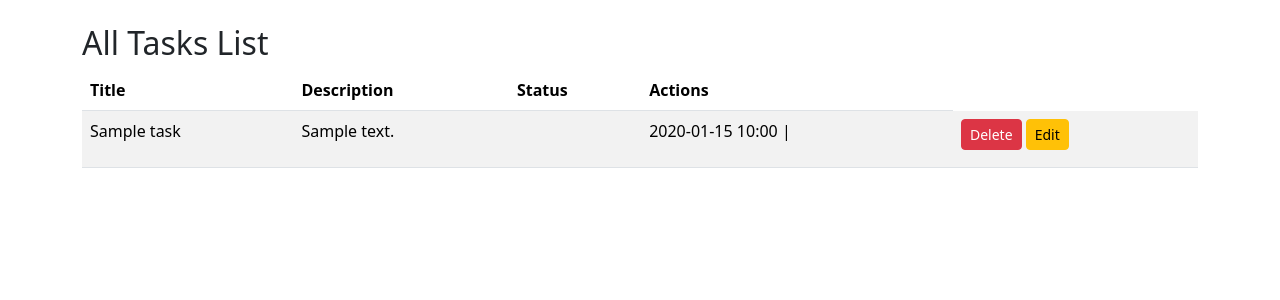
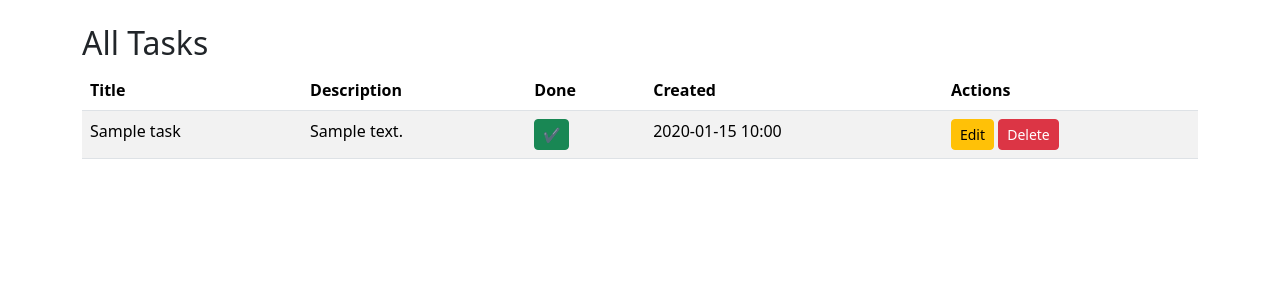
Before and after one commit to MAbuzarH/learning_django, a Django app: page / in a window 1280 px wide. Shown: the part 56-356 px from the top of the page. Run offline with Django 5.2, Linux system fonts and the light colour scheme; tables that the repository leaves empty hold one stand-in row (values such as "Sample post").

Commit message:
completed TODO app

```diff
--- a/TODO APP/todoproject/todo/templates/todo/task_list.html
+++ b/TODO APP/todoproject/todo/templates/todo/task_list.html
@@ -1,40 +1,58 @@
-{% extends "todo/base.html" %}
+{% extends 'todo/base.html' %}
+
 {% block content %}
-<h2>All Tasks  List</h2>
+<h2>All Tasks</h2>
+
 <table class="table table-striped">
   <thead>
     <tr>
       <th>Title</th>
       <th>Description</th>
-    <th>Status</th>
+      <th>Done</th>
+      <th>Created</th>
       <th>Actions</th>
     </tr>
   </thead>
+
   <tbody>
     {% for task in tasks %}
       <tr>
-      <td>{{task.title}}</td>
-      <td>{{task.description | linebreaks}}</td>
+        <td>{{ task.title }}</td>
+
+        <td>{{ task.description|linebreaksbr }}</td>
+
+        <!-- Toggle Complete -->
         <td>
-        {% comment %} <form method="POST" action="{% url 'todo:task_toggle_complete' task.pk %}"  style="display: inline";>
+          <form method="post" action="{% url 'todo:task_toggle_complete' task.pk %}" style="display:inline;">
             {% csrf_token %}
-          <button type="submit" class="btn btn-sm {% if task.completed %} btn-success {% else %} btn-secondary {% endif %}">
-            {% if task.completed %}Done {%else%} Mark {% endif %}
+            <button type="submit"
+              class="btn btn-sm {% if task.completed %}btn-success{% else %}btn-outline-secondary{% endif %}">
+              {% if task.completed %}✔{% else %}Mark{% endif %}
             </button>
-        </form> {% endcomment %}
-      </td>
-      <td>
-        {{task.created_at|date:"Y-m-d H:i" }} |
+          </form>
         </td>
 
+        <td>{{ task.created_at|date:"Y-m-d H:i" }}</td>
+
+        <!-- Actions -->
         <td>
-        <a class="btn btn-sm btn-danger" href="{% url 'todo:task_delete' task.pk %}">Delete</a>
-         <a class="btn btn-sm btn-warning" href="{% url 'task_update' task.pk %}">Edit</a>
+          <!-- Edit -->
+          <a class="btn btn-sm btn-warning"
+             href="{% url 'todo:task_update' task.pk %}">
+             Edit
+          </a>
+
+          <!-- Delete (POST only) -->
+         <a class="btn btn-sm btn-danger"
+   href="{% url 'todo:task_delete' task.pk %}">
+   Delete
+</a>
         </td>
       </tr>
+
     {% empty %}
       <tr>
-      <td colspan="5">No tasks available.</td>
+        <td colspan="5">No tasks yet.</td>
       </tr>
     {% endfor %}
   </tbody>
--- a/TODO APP/todoproject/todo/urls.py
+++ b/TODO APP/todoproject/todo/urls.py
@@ -8,5 +8,5 @@ urlpatterns = [
     path('add/',views.task_create,name='task_create'),
     path('edit/<int:pk>/',views.task_update,name='task_update'),
     path('deleted/<int:pk>/',views.task_delete,name='task_delete'),
-    path('toggle/int:pk>/',views.task_toggle_complete,name='task_toggle_complete'),
+    path('toggle/<int:pk>/',views.task_toggle_complete,name='task_toggle_complete'),
 ]
--- a/TODO APP/todoproject/todo/views.py
+++ b/TODO APP/todoproject/todo/views.py
@@ -1,51 +1,86 @@
-from django.shortcuts import render,redirect,get_object_or_404
-from django.urls import reverse
+from django.shortcuts import render, get_object_or_404, redirect
 from .models import Task
 
+
+# 📌 Show all tasks
 def task_list(request):
-  tasks = Task.objects.all().order_by('-created_at')
-  return render(request,'todo/task_list.html',{'tasks':tasks})
+    tasks = Task.objects.order_by('-created_at')
+    return render(request, 'todo/task_list.html', {'tasks': tasks})
 
 
+# 📌 Create task
 def task_create(request):
-  if request.method == 'POST':
-     title = request.POST.get('title','').strip()
-     description = request.POST.get('description','').strip()
-     if  title:
-      Task.objects.create( title= title, description=description)
-      # return render(request,reverse('todo:task_list'))
-      return render(request,'todo/task_list.html')
-     error = "Title cannot be empty."
-     return render(request,'todo/task_form.html',{'error':error})
-  return render(request,'todo/task_form.html')
+    if request.method == 'POST':
+        title = request.POST.get('title', '').strip()
+        description = request.POST.get('description', '').strip()
+
+        if title:
+            Task.objects.create(title=title, description=description)
+            return redirect('todo:task_list')
+
+        error = "Title is required."
+        return render(request, 'todo/task_form.html', {
+            'error': error,
+            'title_text': title,
+            'desc_text': description
+        })
+
+    return render(request, 'todo/task_form.html', {
+        'title_text': '',
+        'desc_text': ''
+    })
 
 
+# 📌 Update task
 def task_update(request, pk):
-  task = get_object_or_404(Task, pk=pk)
-  if request.model == 'POST':
-    title = request.POST.get('title','').strip()
-    description = request.POST.get('description','').strip()
-    completed = request.POST.get('completed') == 'on'
-    if title:
-      task.title = title
-      task.description = description
-      task.completed = completed
-      return redirect(reverse('todo:task_list'))
-    error = "Title cannot be empty."
-    return render(request,'todo/task_form.html',{'task':task,'error':error})
-  return render(request,'todo/task_form.html',{'task':task})
+    task = get_object_or_404(Task, pk=pk)
+
+    if request.method == 'POST':
+        title = request.POST.get('title', '').strip()
+        description = request.POST.get('description', '').strip()
+        completed = request.POST.get('completed') == 'on'
+
+        if title:
+            task.title = title
+            task.description = description
+            task.completed = completed
+            task.save()
+            return redirect('todo:task_list')
+
+        error = "Title is required."
+        return render(request, 'todo/task_form.html', {
+            'task': task,
+            'error': error,
+            'title_text': title,
+            'desc_text': description,
+            'completed': completed
+        })
+
+    return render(request, 'todo/task_form.html', {
+        'task': task,
+        'title_text': task.title,
+        'desc_text': task.description,
+        'completed': task.completed
+    })
 
 
+# 📌 Delete task (POST only)
 def task_delete(request, pk):
-  task = get_object_or_404(Task, pk=pk)
-  if request.method == 'POST':
-    task.delete()
-    return redirect(reverse('todo:task_list'))
-  return render(request,'todo/task_confirm_delete.html',{'task':task})
+    task = get_object_or_404(Task, pk=pk)
+
+    if request.method == 'POST':
+        task.delete()
+        return redirect('todo:task_list')
+
+    return render(request, 'todo/task_confirm_delete.html', {'task': task})
 
 
-def task_toggle_complete (pk):
-  task = get_object_or_404(Task,pk=pk)
-  task.completed = not task.completed
-  task.save()
-  return redirect(reverse('todo:task_list'))
+# 📌 Toggle complete status
+def task_toggle_complete(request, pk):
+    task = get_object_or_404(Task, pk=pk)
+
+    if request.method == 'POST':
+        task.completed = not task.completed
+        task.save()
+
+    return redirect('todo:task_list')
```
Lines whose indentation alone changed are shown as unchanged.
